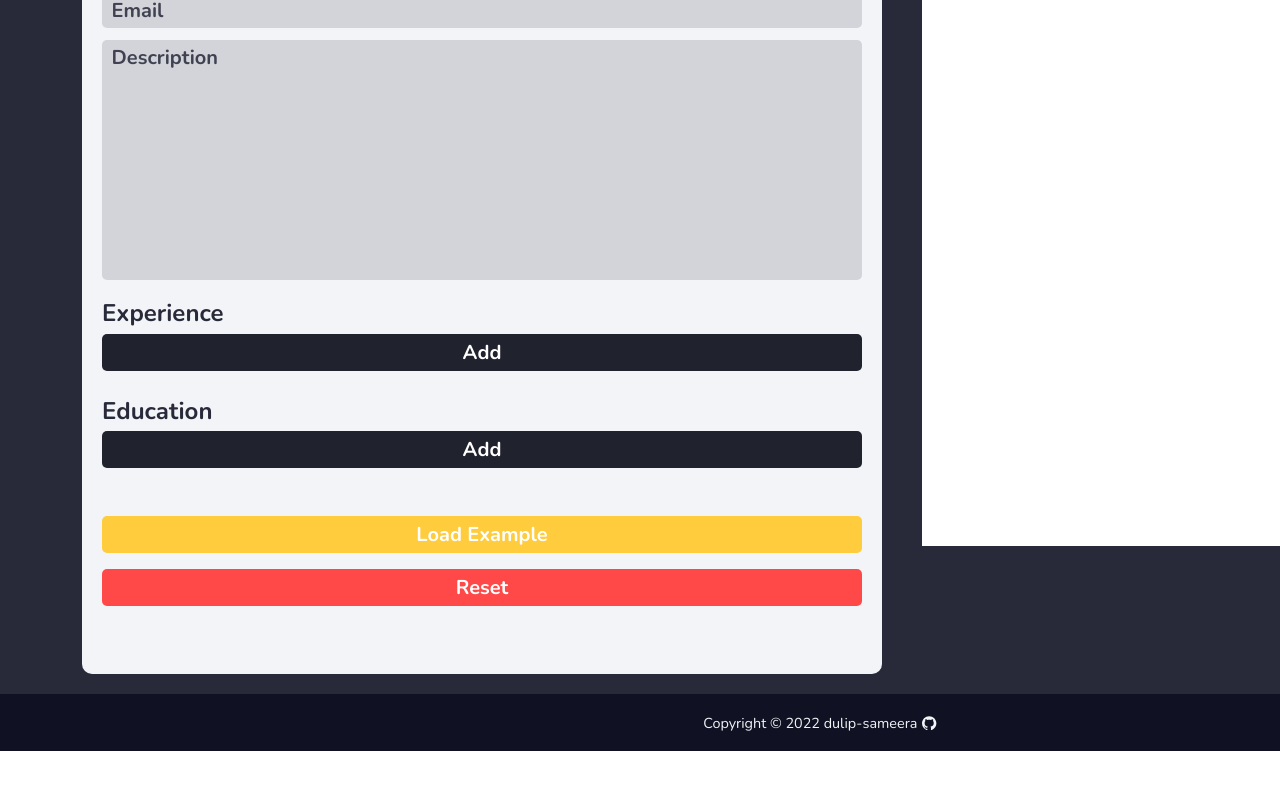
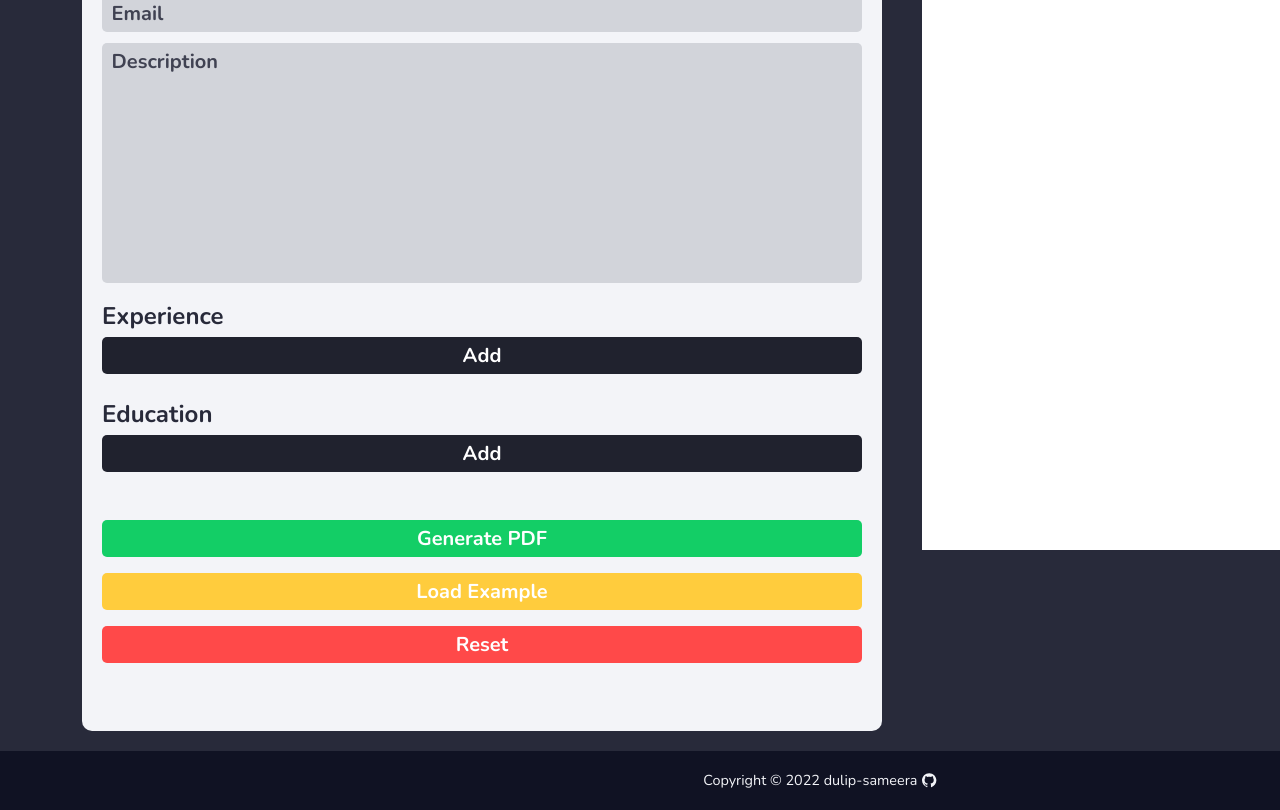
Before and after one commit to dulip-sameera/react-cv-generator, a React (Create React App) app: page / in a window 1280 px wide. Shown: the part 442-1252 px from the top of the page. Before the commit the page ends 1193 px from the top, so only its background shows below. Built offline with nearby package versions, Linux system fonts and the light colour scheme.

Commit message:
create the generate pdf button

```diff
--- a/src/components/Body/Form/Form.js
+++ b/src/components/Body/Form/Form.js
@@ -30,6 +30,7 @@ const Form = ({
   deleteFn,
   resetFn,
   loadExampleFn,
+  printFn,
 }) => {
   return (
     <LayoutDiv>
@@ -50,6 +51,7 @@ const Form = ({
       />
 
       <Toggles>
+        <Button text="Generate PDF" color="green" onClickFn={printFn} />
         <Button text="Load Example" color="yellow" onClickFn={loadExampleFn} />
 
         <Button text="Reset" color="red" onClickFn={resetFn} />
```
